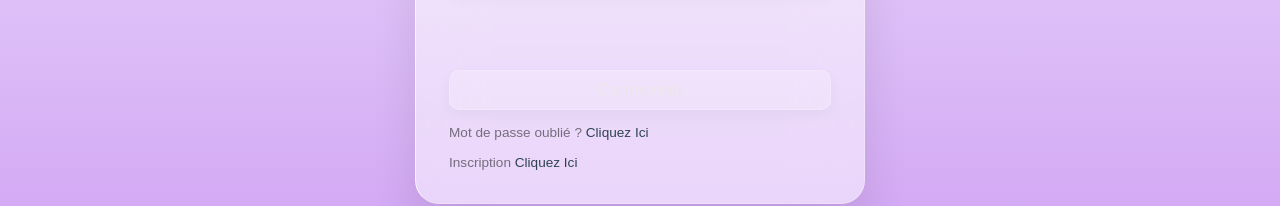
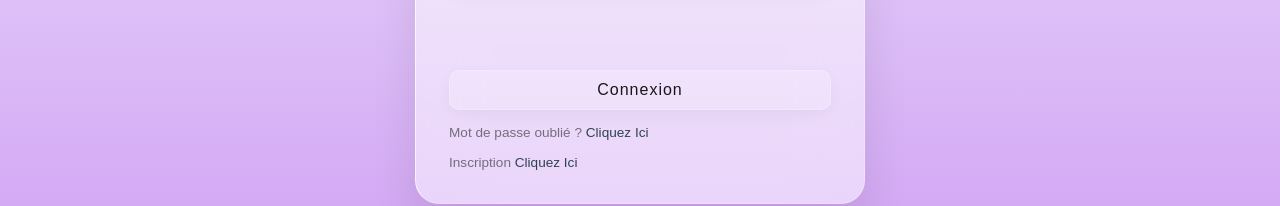
Before and after one commit to Magic0time/timetravelmagic00, a plain HTML site: page index.html in a window 1280 px wide. Shown: the part 467-673 px from the top of the page. Drawn offline with Linux system fonts and the light colour scheme.

Commit message:
Update index.css

```diff
--- a/index.css
+++ b/index.css
@@ -78,7 +78,7 @@ form .input-box input {
     border-radius: 10px;
     font-size: 1rem;
     letter-spacing: 1px;
-    color: rgba(236, 230, 230, 0.9);
+    color: rgba(0, 0, 0, 0.9);
     box-shadow: 0 5px 15px rgba(0, 0, 0, 0.04);
 }
 
```
